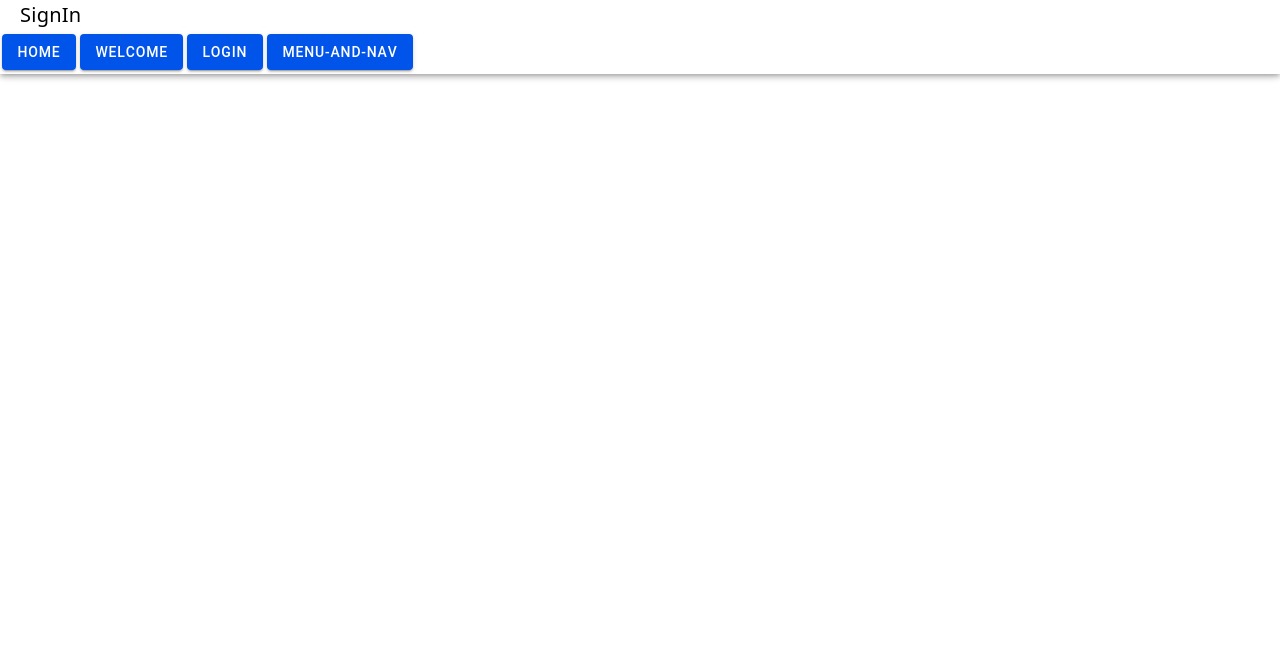
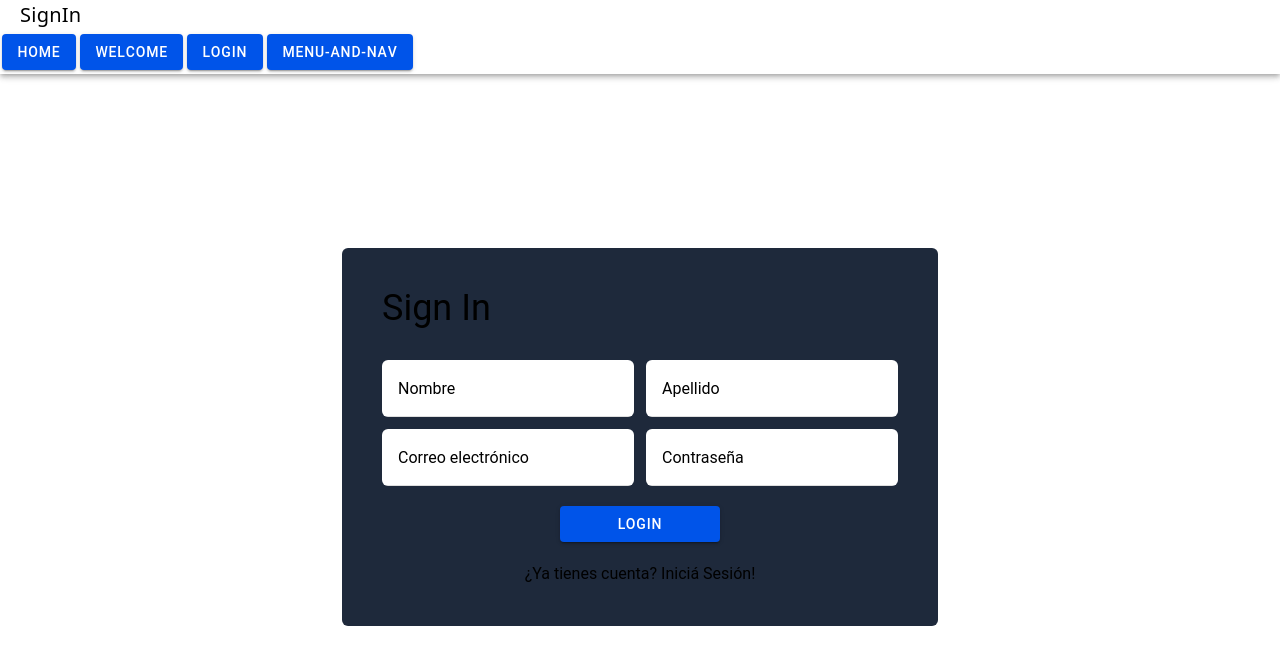
Before and after one commit to Acelerador-Polo-IT-SQUAD-3/sgi_front, a React (Vite) app in the folder front_end/: page /signin in a window 1280 px wide. Shown: the top 664 px of the page. Built offline with nearby package versions, Linux system fonts and the light colour scheme.

Commit message:
add form-register

```diff
--- a/front_end/src/components/ExploreContainer.css
+++ b/front_end/src/components/ExploreContainer.css
@@ -22,3 +22,6 @@
 #container a {
   text-decoration: none;
 }
+.item-lines-full {
+  border-width: 0 !important;
+}
--- /dev/null
+++ b/front_end/src/components/FormRegister.tsx
@@ -0,0 +1,79 @@
+import { IonInput, IonItem, IonLabel, IonButton  } from '@ionic/react';
+import React, { useState } from 'react'
+
+function FormRegister() {
+    const [name, setName] = useState('');
+    const [lastName, setLastName] = useState('');
+    const [mail, setMail] = useState('');
+    const [password, setPassword] = useState('');
+
+    const handleSubmit = (event: React.FormEvent<HTMLFormElement>) => { // {React.FormEvent<HTMLFormElement}  Indica el tipo de parametro para event.
+        event.preventDefault();
+        console.log(`Name: ${name}`);
+        console.log(`Last Name: ${lastName}`)
+        console.log(`Mail: ${mail}`)
+        console.log(`Password: ${password}`);
+    }
+    return (
+        <section className='flex flex-col justify-center items-center h-[100%]'>
+            <div className='bg-slate-800 rounded-md p-10'>
+                <h1 className='text-4xl mb-8'>Sign In</h1>
+                <form onSubmit={handleSubmit} className=""  >
+                    <div className='grid grid-cols-1 sm:grid-cols-2 gap-3'>
+                        <IonItem lines="full" className='rounded-md'>
+                            <IonInput
+                                labelPlacement="floating"
+                                label="Nombre"
+                                placeholder="pedro"
+                                value={name}
+                                required
+                                minlength={3}
+                                onIonChange={(e) => setName(e.detail.value!)} />
+                        </IonItem>
+                        <IonItem lines="full"className='rounded-md'>
+                            <IonInput
+                                labelPlacement="floating"
+                                label="Apellido"
+                                placeholder="lopez"
+                                type="text"
+                                value={lastName}
+                                required
+                                minlength={3}
+                                onIonChange={(e) => setLastName(e.detail.value!)} />
+                        </IonItem>
+                        <IonItem lines="full"className='rounded-md border-1 border-black'>
+                            <IonInput
+                                labelPlacement="floating"
+                                label="Correo electrónico"
+                                placeholder="example@mail.com"
+                                type="email"
+                                value={mail}
+                                required
+                                onIonChange={(e) => setMail(e.detail.value!)} />
+                        </IonItem>
+                        <IonItem lines="full"className='rounded-md'>
+                            <IonInput
+                                labelPlacement="floating"
+                                label="Contraseña"
+                                placeholder="********"
+                                type="password"
+                                value={password}
+                                required
+                                minlength={4}
+                                onIonChange={(e) => setPassword(e.detail.value!)} />
+                        </IonItem>
+                    </div>
+                    <div className='flex flex-col items-center gap-4 mt-4'>
+                        <IonButton className='w-40 text-white font-medium' type="submit">Login</IonButton>
+                        <IonLabel>
+                            ¿Ya tienes cuenta?{' '}
+                            <a href="/login">Iniciá Sesión!</a>
+                        </IonLabel>
+                    </div>
+                </form>
+            </div>
+        </section>
+    );
+};
+
+export default FormRegister
--- a/front_end/src/pages/SignIn.tsx
+++ b/front_end/src/pages/SignIn.tsx
@@ -1,6 +1,7 @@
 //Registra un usuario nuevo
 
-import { IonPage,IonButton ,IonHeader,IonTitle } from "@ionic/react";
+import { IonPage,IonButton ,IonHeader,IonTitle, IonContent } from "@ionic/react";
+import FormRegister from "../components/FormRegister";
 
 const Register: React.FC = () => {
     return (
@@ -12,6 +13,9 @@ const Register: React.FC = () => {
                 <IonButton routerLink="/login">login</IonButton>
                 <IonButton routerLink="/menu-and-nav">menu-and-nav</IonButton>
             </IonHeader>
+            <IonContent>
+               <FormRegister/>
+            </IonContent>
         </IonPage>
     );
   };
```
